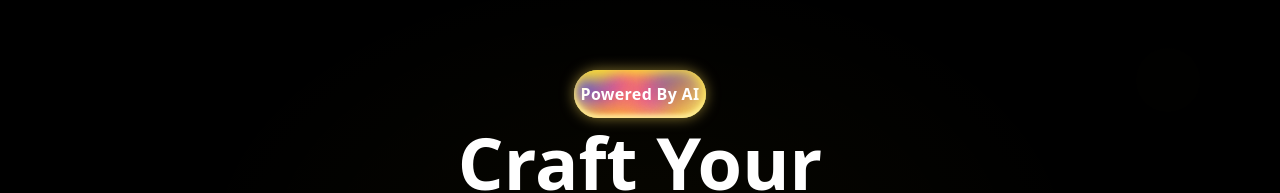
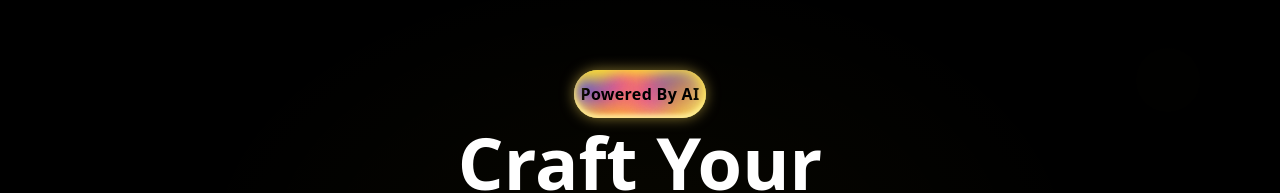
Before and after one commit to Ferrajju/skillvoo-landing, a Next.js app: page / in a window 1280 px wide. Shown: the part 152-345 px from the top of the page. Built offline with nearby package versions, Linux system fonts and the light colour scheme.

Commit message:
Color negro btn Powered ai

```diff
--- a/app/globals.css
+++ b/app/globals.css
@@ -189,7 +189,7 @@ body {
   --c-shadow-inset-bottom: rgba(255, 250, 215, 0.8);
   --c-radial-inner: #ffd215;
   --c-radial-outer: #fff172;
-  --c-color: #fff;
+  --c-color: #000000;
   -webkit-tap-highlight-color: transparent;
   -webkit-appearance: none;
   outline: none;
```
